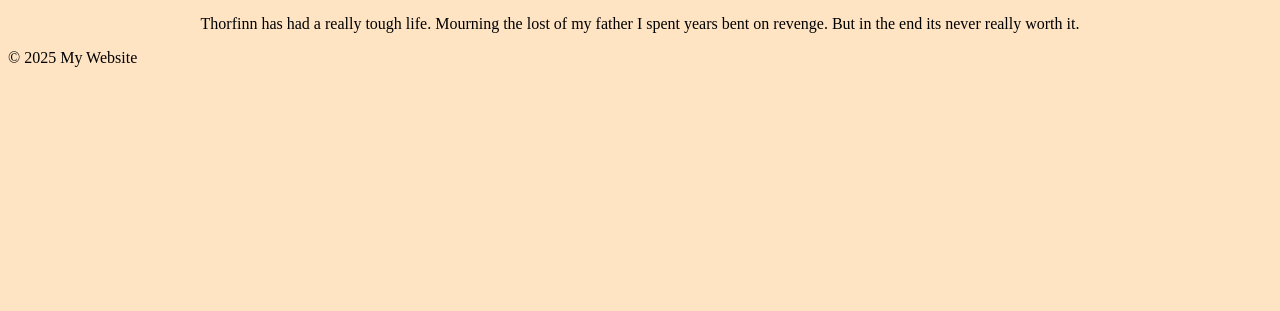
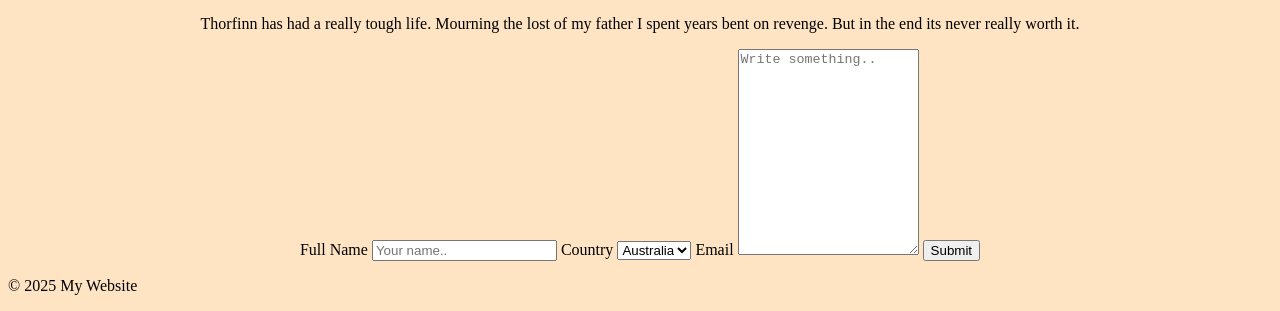
Before and after one commit to unw10181/vinlandSaga, a plain HTML site: page index.html in a window 1280 px wide. Shown: the part 498-809 px from the top of the page. Drawn offline with Linux system fonts and the light colour scheme.

Commit message:
additional

```diff
--- a/index.html
+++ b/index.html
@@ -3,7 +3,8 @@
   <head>
     <meta charset="UTF-8" />
     <meta name="viewport" content="width=device-width, initial-scale=1.0" />
-    <link rel="stylesheet" href="styles.css" />
+    <link rel="stylesheet" href="styles.css" defer />
+    <script src="script.js" defer></script>
     <title>Vinland Saga</title>
   </head>
   <body>
@@ -25,8 +26,36 @@
         Thorfinn has had a really tough life. Mourning the lost of my father I
         spent years bent on revenge. But in the end its never really worth it.
       </p>
+      <div class="Contact">
+        <form action="action_page.php">
+          <label for="fname">Full Name</label>
+          <input
+            type="text"
+            id="fname"
+            name="firstname"
+            placeholder="Your name.."
+          />
+
+          <label for="country">Country</label>
+          <select id="country" name="country">
+            <option value="australia">Australia</option>
+            <option value="canada">Canada</option>
+            <option value="usa">USA</option>
+          </select>
+
+          <label for="subject">Email</label>
+          <textarea
+            id="subject"
+            name="subject"
+            placeholder="Write something.."
+            style="height: 200px"
+          ></textarea>
+
+          <input type="submit" value="Submit" />
+        </form>
+      </div>
     </div>
-    <script src="script.js"></script>
+    <form action=""></form>
   </body>
   <footer>
     <p>&copy; 2025 My Website</p>
```
